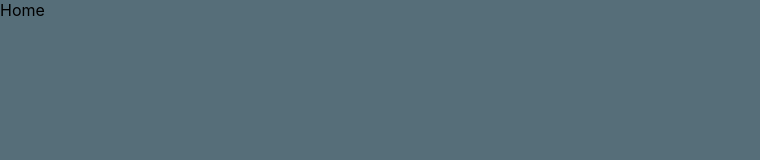
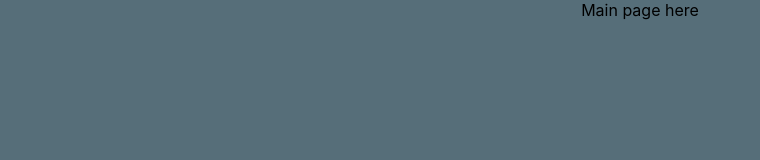
Before and after one commit to Tobio89/Flashmachine-2, a React (Create React App) app: page /editing in a window 1280 px wide. Shown: the top 160 px of the page, without its empty margins (0-760 px from the left). Built offline with nearby package versions, Linux system fonts and the light colour scheme.

Commit message:
Add pages, style to app component

```diff
--- /dev/null
+++ b/src/components/App/App.module.scss
@@ -0,0 +1,7 @@
+.App {
+  align-items: center;
+  display: flex;
+  flex-direction: column;
+  height: 100vh;
+  width: 100vw;
+}
--- a/src/components/App.tsx
+++ b/src/components/App/App.tsx
@@ -1,16 +1,21 @@
 import { BrowserRouter, Route, Switch } from "react-router-dom";
+import { Main, Editing } from "../../pages";
+import styles from "./App.module.scss";
 
 function App() {
   return (
-    <div className="App">
+    <main className={styles.App}>
       <BrowserRouter>
         <Switch>
           <Route path="/">
-            <div>Home</div>
+            <Main />
+          </Route>
+          <Route path="/editing">
+            <Editing />
           </Route>
         </Switch>
       </BrowserRouter>
-    </div>
+    </main>
   );
 }
 
--- a/src/index.tsx
+++ b/src/index.tsx
@@ -1,7 +1,7 @@
 import React from "react";
 import ReactDOM from "react-dom";
 import "./style/index.scss";
-import App from "./components/App";
+import App from "./components/App/App";
 
 ReactDOM.render(
   <React.StrictMode>
--- /dev/null
+++ b/src/pages/Editing/Editing.module.scss
@@ -0,0 +1,3 @@
+.Editing {
+
+}
--- /dev/null
+++ b/src/pages/Editing/Editing.tsx
@@ -0,0 +1,9 @@
+import React from "react";
+
+import styles from "./Editing.module.scss";
+
+function Editing() {
+  return <div className={styles.Editing}>Editing page here</div>;
+}
+
+export default Editing;
--- /dev/null
+++ b/src/pages/Editing/index.tsx
@@ -0,0 +1,2 @@
+import Editing from "./Editing";
+export default Editing
--- /dev/null
+++ b/src/pages/Main/Main.module.scss
@@ -0,0 +1,3 @@
+.Main {
+
+}
--- /dev/null
+++ b/src/pages/Main/Main.tsx
@@ -0,0 +1,9 @@
+import React from "react";
+
+import styles from "./Main.module.scss";
+
+function Main() {
+  return <div className={styles.Main}>Main page here</div>;
+}
+
+export default Main;
--- /dev/null
+++ b/src/pages/Main/index.tsx
@@ -0,0 +1,2 @@
+import Main from "./Main";
+export default Main
--- /dev/null
+++ b/src/pages/index.ts
@@ -0,0 +1,4 @@
+import Main from "./Main";
+import Editing from "./Editing";
+
+export { Main, Editing };
```
